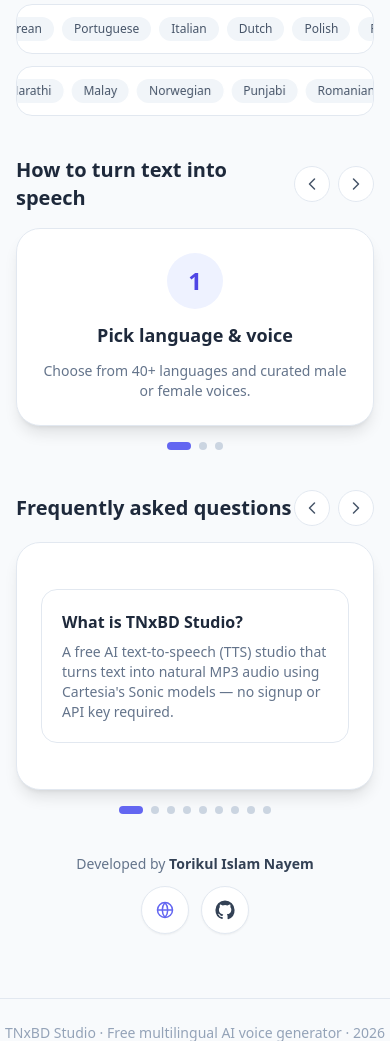
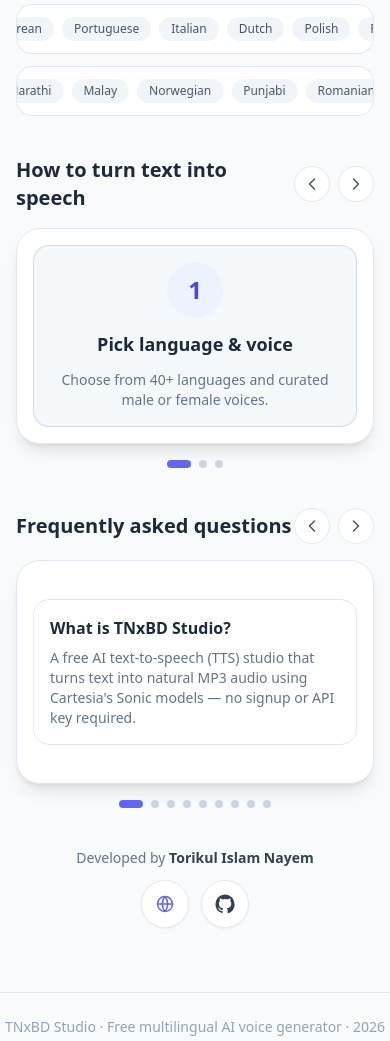
Before and after one commit to nayem-48ai/cartesia-tts-studio, a Flask app: page / in a window 390 px wide. Shown: the part 1835-2876 px from the top of the page. Run offline with Flask 3, Linux system fonts and the light colour scheme; some libraries are stand-ins or nearby versions.

Commit message:
Polish slide viewers: tighter padding + animated card entrance (#17)
* SEO: consolidate canonical to speakee, add Organization JSON-LD, How-it-works + 42-language sections, expanded FAQ, nofollow external links

* SEO: hardcode sitemap/robots to primary domain speakee.tnxbd.top for canonical consolidation

* Redirect all non-speakee hosts (vercel.app defaults + deployment URLs) to speakee.tnxbd.top via 301

* Add: 4 Bangla owned voices, UID custom-voice option with validity check, /library browser page (search/filter/copy), custom-voice FAQ

* Rename UID tab, update email, responsive nav, dynamic Voice Library button in UID mode, Male/Female/High Profiled person gender labels

* Mobile animated Voice Library icon, whole-section UID button, redesigned Library filters, split Neutral vs High Profiled person

* UI: system-default theme with localStorage persistence + toggle; revert UID to expandable details (remove library button); animated slide viewer for How-it-works+FAQ; dual opposite-direction language marquees

* Remove leftover uidLibBtn anchor from voice details

* UI fixes: theme-only persistence (no scroll save), drop Languages paragraph, split How-it-works + FAQ into two independent animated slide viewers

* Polish slide viewers: tighter padding + animated card entrance on active slide

```diff
--- a/templates/index.html
+++ b/templates/index.html
@@ -117,6 +117,24 @@
     @keyframes marqueeL { from { transform: translateX(0); } to { transform: translateX(-50%); } }
     @keyframes marqueeR { from { transform: translateX(-50%); } to { transform: translateX(0); } }
     .marquee:hover .marquee-track { animation-play-state: paused; }
+
+    /* Slide viewers: tighter padding + animated card on activation */
+    #hiwTrack .slide, #faqTrack .slide { padding: 1rem; }
+    #hiwTrack .slide > div, #faqTrack .slide > div { padding: 1rem; }
+    #hiwTrack .slide > div {
+      max-width: 28rem; margin: 0 auto;
+      border: 1px solid rgba(148,163,184,.35);
+      background: rgba(241,245,249,.7);
+      border-radius: 1rem;
+    }
+    .dark #hiwTrack .slide > div { border-color: rgba(30,41,59,.8); background: rgba(30,41,59,.45); }
+    #hiwTrack .slide.is-active > div, #faqTrack .slide.is-active > div {
+      animation: cardPop .55s cubic-bezier(.2,.8,.2,1) both;
+    }
+    @keyframes cardPop {
+      0% { opacity: 0; transform: translateY(16px) scale(.94); }
+      100% { opacity: 1; transform: none; }
+    }
   </style>
   <script type="application/ld+json">
   {
@@ -894,6 +912,7 @@
       function go(i) {
         idx = (i + slides.length) % slides.length;
         track.style.transform = 'translateX(-' + (idx * 100) + '%)';
+        slides.forEach((s, bi) => s.classList.toggle('is-active', bi === idx));
         dotsWrap.querySelectorAll('button').forEach((b, bi) => {
           b.className = (bi === idx ? 'w-6 h-2 rounded-full bg-brand-500 transition-all cursor-pointer' : 'w-2 h-2 rounded-full bg-slate-300 dark:bg-slate-700 transition-all cursor-pointer');
         });
```
